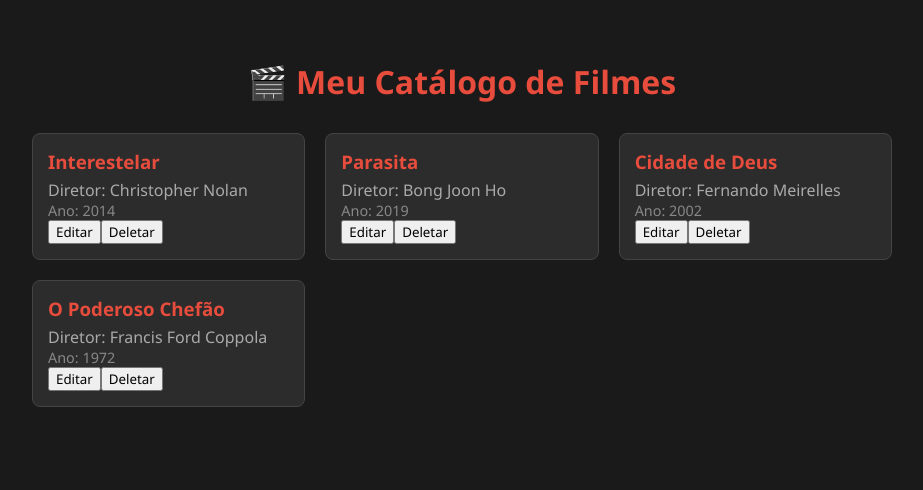
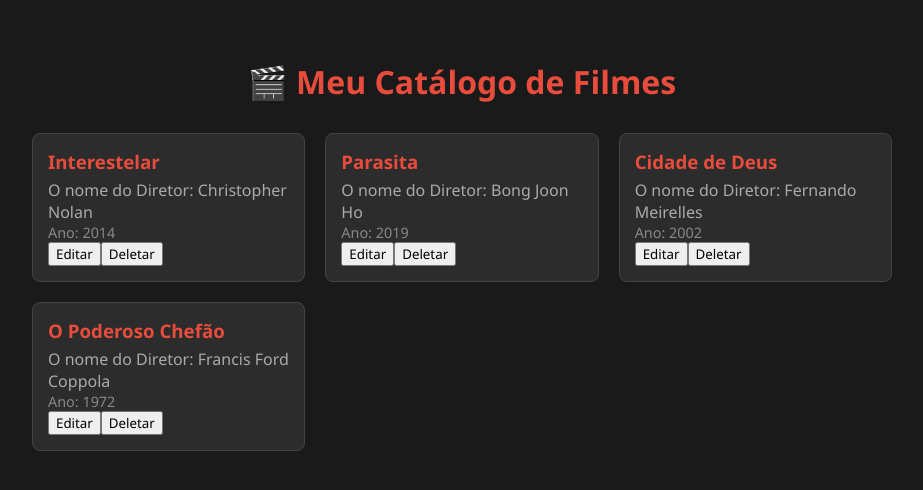
Before and after one commit to delanohelio/filmes, a Vue app: page / in a window 1280 px wide. Shown: the top 490 px of the page, without its empty margins (178-1101 px from the left). Built offline with nearby package versions, Linux system fonts and the light colour scheme.

Commit message:
Ajustando texto na apresentação do nome do diretor

```diff
--- a/src/components/FilmeCard.vue
+++ b/src/components/FilmeCard.vue
@@ -1,7 +1,7 @@
 <template>
   <div class="movie-card">
     <h3>{{ filme.titulo }}</h3>
-    <p class="director">Diretor: {{ filme.diretor }}</p>
+    <p class="director">O nome do Diretor: {{ filme.diretor }}</p>
     <p class="year">Ano: {{ filme.ano }}</p>
     <button>Editar</button>
     <button>Deletar</button>
```
